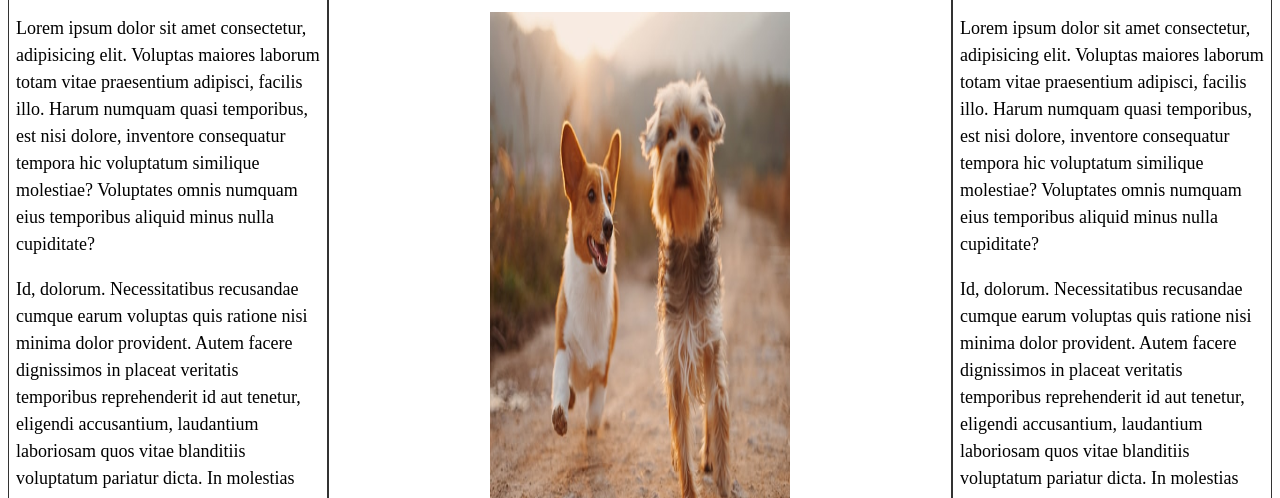
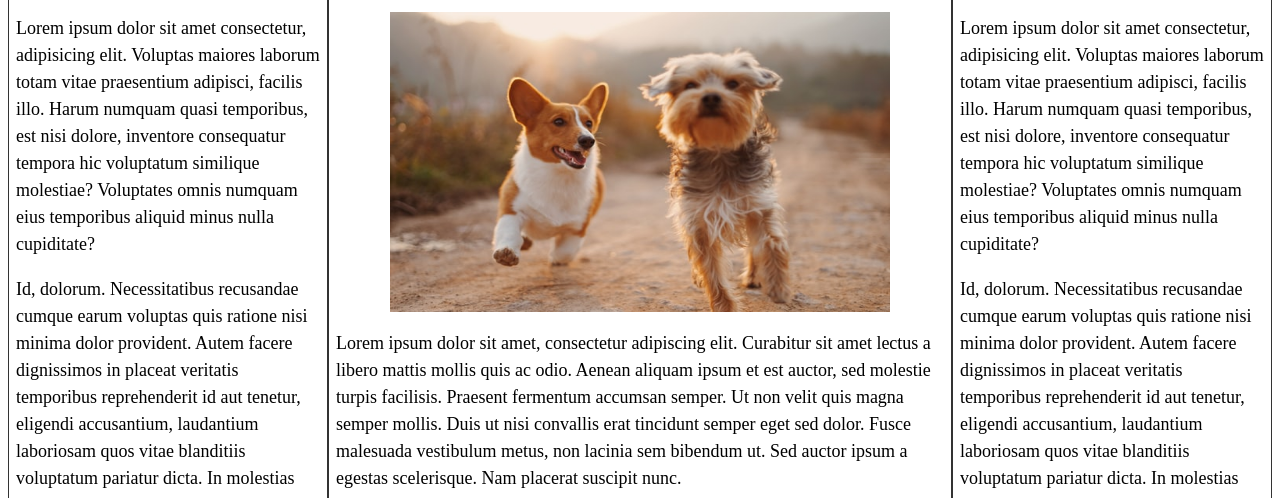
Before and after one commit to ShubhamBonde/News-Site-with-html-and-css, a plain HTML site: page index.html in a window 1280 px wide. Shown: the part 302-800 px from the top of the page. Drawn offline with Linux system fonts and the light colour scheme.

Commit message:
Update index.html

```diff
--- a/index.html
+++ b/index.html
@@ -21,7 +21,7 @@
         </article>
         <article class="half story">
             <h1 class="story-title">"Dogs are adorable" -People all around the world.</h1>
-            <img class = "corgi-img" src="./dogs.jpg" alt="Corgi" height="500" width="300" >
+            <img class = "corgi-img" src="./dogs.jpg" alt="Corgi" height="300" width="500" >
 
             <p class="story-text">
                 Lorem ipsum dolor sit amet, consectetur adipiscing elit. Curabitur sit amet lectus a libero mattis mollis quis ac odio. Aenean aliquam ipsum et est auctor, sed molestie turpis facilisis. Praesent fermentum accumsan semper. Ut non velit quis magna semper mollis. Duis ut nisi convallis erat tincidunt semper eget sed dolor. Fusce malesuada vestibulum metus, non lacinia sem bibendum ut. Sed auctor ipsum a egestas scelerisque. Nam placerat suscipit nunc.
```
